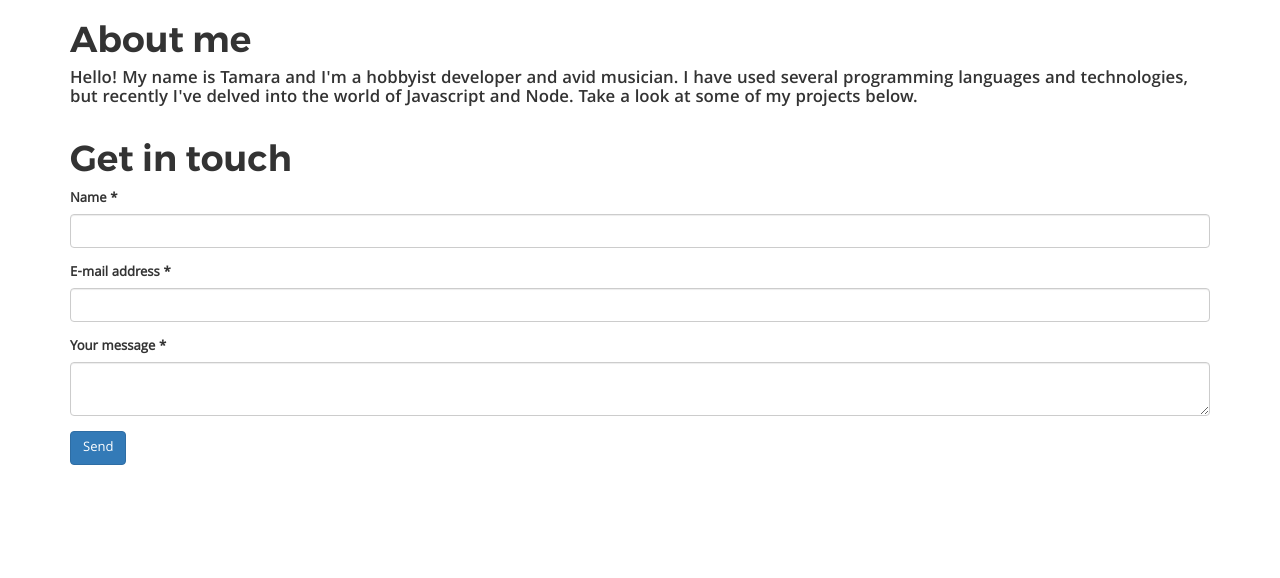
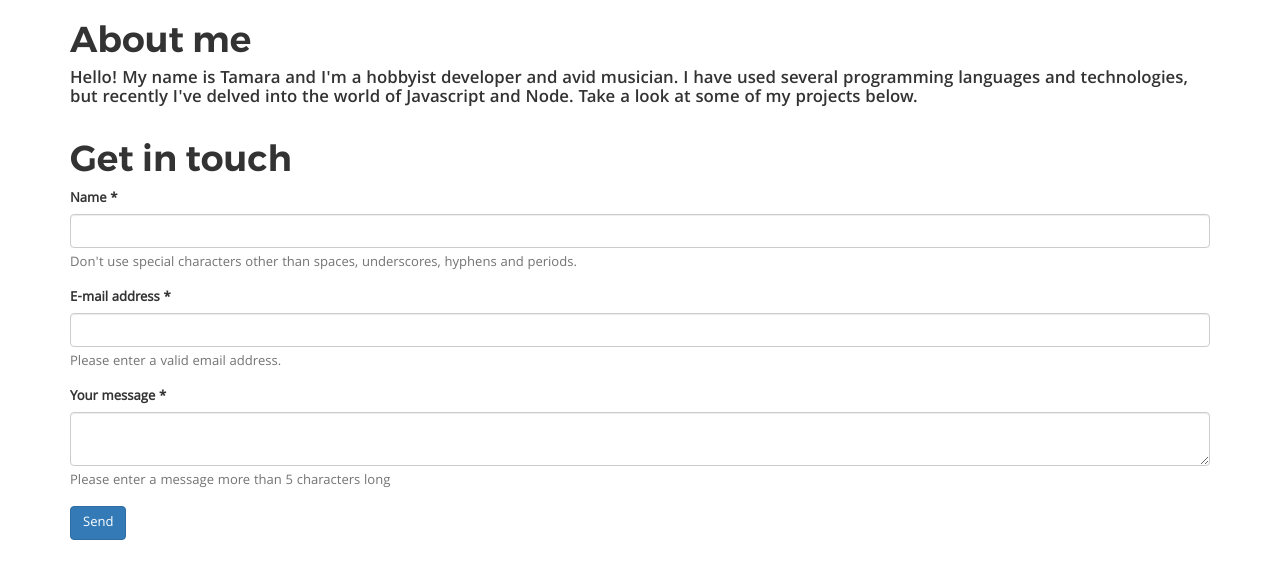
Before and after one commit to tamj0rd2/portfolio, a React (Create React App) app: page / in a window 1280 px wide. Shown: the top 578 px of the page. Built offline with nearby package versions, Linux system fonts and the light colour scheme.

Commit message:
Refactor form fields to use a FormSection class

```diff
--- a/package.json
+++ b/package.json
@@ -4,6 +4,7 @@
   "private": true,
   "dependencies": {
     "bootstrap": "^3.3.7",
+    "prop-types": "^15.5.10",
     "react": "^15.5.4",
     "react-bootstrap": "^0.31.0",
     "react-dom": "^15.5.4"
--- a/src/components/Contact.jsx
+++ b/src/components/Contact.jsx
@@ -1,5 +1,45 @@
 import React, { Component } from 'react'
-import { FormGroup, FormControl, ControlLabel, Button } from 'react-bootstrap'
+import PropTypes from 'prop-types'
+import {
+  FormGroup,
+  FormControl,
+  ControlLabel,
+  HelpBlock,
+  Button
+} from 'react-bootstrap'
+
+class FormSection extends Component {
+  // When creating a form item, we pass it the parent's state so that we can
+  // programatically set the state for the correct item during the onchange
+  render() {
+    return (
+      <FormGroup>
+        <ControlLabel>{`${this.props.labelText} *`}</ControlLabel>
+        <FormControl
+          componentClass={this.props.componentClass}
+          type={this.props.inputType}
+          value={this.props.parentState[this.props.identifier]}
+          onChange={e => this.props.onChange(e, this.props.identifier)}
+        />
+        <FormControl.Feedback />
+        <HelpBlock>{this.props.helpText}</HelpBlock>
+      </FormGroup>
+    )
+  }
+}
+FormSection.defaultProps = {
+  componentClass: 'input',
+  inputType: null
+}
+FormSection.propTypes = {
+  labelText: PropTypes.string.isRequired,
+  identifier: PropTypes.string.isRequired,
+  helpText: PropTypes.string.isRequired,
+  componentClass: PropTypes.string,
+  inputType: PropTypes.string,
+  parentState: PropTypes.object.isRequired,
+  onChange: PropTypes.func.isRequired
+}
 
 class Contact extends Component {
   state = {
@@ -8,15 +48,9 @@ class Contact extends Component {
     message: ''
   };
 
-  handleNameChange = e => {
-    this.setState({ name: e.target.value })
-  };
-  handleEmailChange = e => {
-    this.setState({ email: e.target.value })
-  };
-
-  handleMessageChange = e => {
-    this.setState({ message: e.target.value })
+  updateFieldValue = (e, identifier) => {
+    // updates the state for whichever input field got changed
+    this.setState({ [`${identifier}`]: e.target.value })
   };
 
   render() {
@@ -26,34 +60,30 @@ class Contact extends Component {
           <h1>Get in touch</h1>
 
           <form>
-            <FormGroup>
-              <ControlLabel>Name *</ControlLabel>
-              <FormControl
-                componentClass="input"
-                type="text"
-                value={this.state.name}
-                onChange={this.handleNameChange}
-              />
-            </FormGroup>
-
-            <FormGroup>
-              <ControlLabel>E-mail address *</ControlLabel>
-              <FormControl
-                componentClass="input"
-                type="email"
-                value={this.state.email}
-                onChange={this.handleEmailChange}
-              />
-            </FormGroup>
-
-            <FormGroup>
-              <ControlLabel>Your message *</ControlLabel>
-              <FormControl
-                componentClass="textarea"
-                value={this.state.message}
-                onChange={this.handleMessageChange}
-              />
-            </FormGroup>
+            <FormSection
+              labelText="Name"
+              identifier="name"
+              parentState={this.state}
+              onChange={this.updateFieldValue}
+              inputType="text"
+              helpText="Don't use special characters other than spaces, underscores, hyphens and periods."
+            />
+            <FormSection
+              labelText="E-mail address"
+              identifier="email"
+              parentState={this.state}
+              onChange={this.updateFieldValue}
+              inputType="email"
+              helpText="Please enter a valid email address."
+            />
+            <FormSection
+              labelText="Your message"
+              identifier="message"
+              parentState={this.state}
+              onChange={this.updateFieldValue}
+              componentClass="textarea"
+              helpText="Please enter a message more than 5 characters long"
+            />
 
             <Button type="submit" className="btn-primary">
               Send
```
